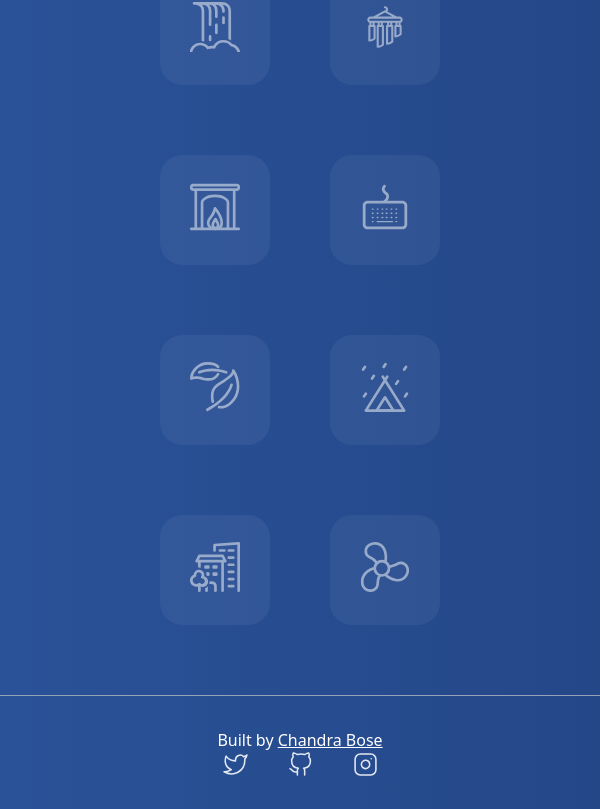
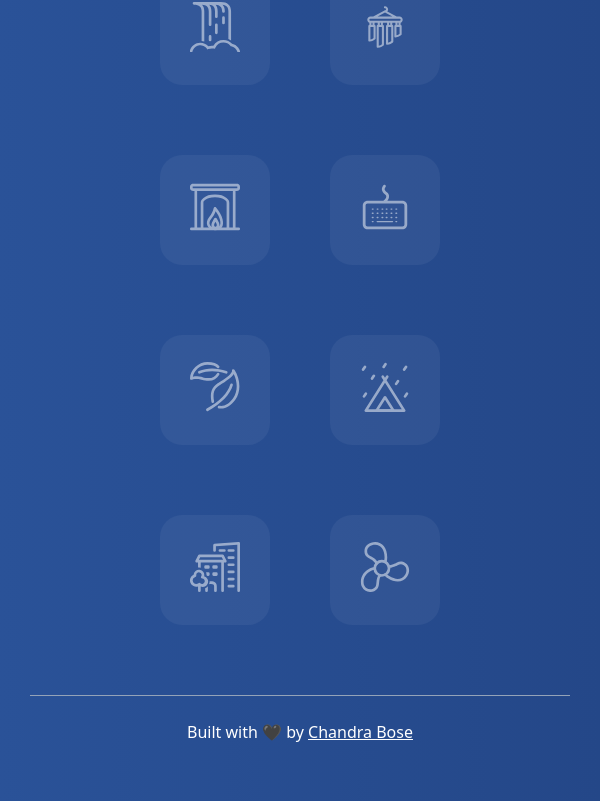
Before and after one commit to chandrabosep/CosyCradle, a React (Create React App) app: page / in a window 600 px wide. Shown: the part 1497-2306 px from the top of the page. Built offline with nearby package versions, Linux system fonts and the light colour scheme.

Commit message:
Added Links

```diff
--- a/src/App.css
+++ b/src/App.css
@@ -43,7 +43,15 @@ nav{
     font-size: 15px;
     margin: 0 0 0.5rem 0;
   }
-
+  .footer{
+    max-width: 90%;
+  }
+  .footer-icons{
+    visibility: hidden;
+  }
+  .footer-text{
+    margin-top: -0.5rem;
+  }
 }
 
 @media  screen and (min-width:600px) {
@@ -53,5 +61,11 @@ nav{
     margin-right: 8px;
     margin-top: -7px;
   }
+  .footer{
+    max-width: 90%;
+  }
+  .footer-text{
+    margin-top: -0.5rem;
+  }
 
 }
--- a/src/components/Footer.jsx
+++ b/src/components/Footer.jsx
@@ -11,12 +11,13 @@ export default function Footer() {
     <div className='footer mx-auto max-w-screen-xl px-4 py-8 lg:px-8 border-t border-t-slate-400'>
       <div className='sm:flex sm:items-center sm:justify-between'>
         <div className='footer-text text-center text-m text-white lg:mt-0 lg:text-right'>
-          <span>Built by <span><a href='https://chandrabose.live/' target="_blank" style={{textDecoration:"underline" }}>Chandra Bose</a></span></span>
+          <span>Built with 🖤 by <span><a href='https://chandrabose.live/' target="_blank" rel="noopener noreferrer" style={{textDecoration:"underline" }}>Chandra Bose</a></span></span>
         </div>
         <div className='footer-icons flex justify-center align-middle'>
-          <img src={twitter} alt="twitter" style={{width:"25px"}} className='mx-5'/>
-          <img src={github} alt="github" style={{width:"25px"}} className='mx-5'/>
-          <img src={insta} alt="instagram" style={{width:"25px"}} className='mx-5'/>
+          <a href="https://twitter.com/Chandra_Bose31" target="_blank" rel="noopener noreferrer"><img src={twitter} alt="twitter" style={{width:"25px"}} className='mx-5'/></a>
+          <a href="https://github.com/chandrabosep" target="_blank" rel="noopener noreferrer"><img src={github} alt="github" style={{width:"25px"}} className='mx-5'/></a>
+          <a href="https://www.instagram.com/chandrabose.eth/" target="_blank" rel="noopener noreferrer"><img src={insta} alt="instagram" style={{width:"25px"}} className='mx-5'/></a>
+
         </div>
       </div>
     </div>
```
